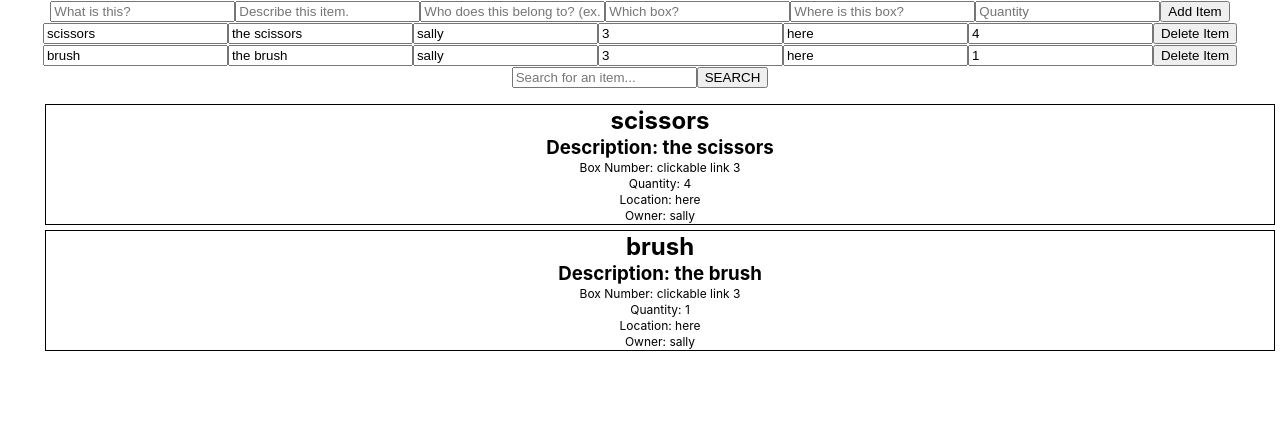
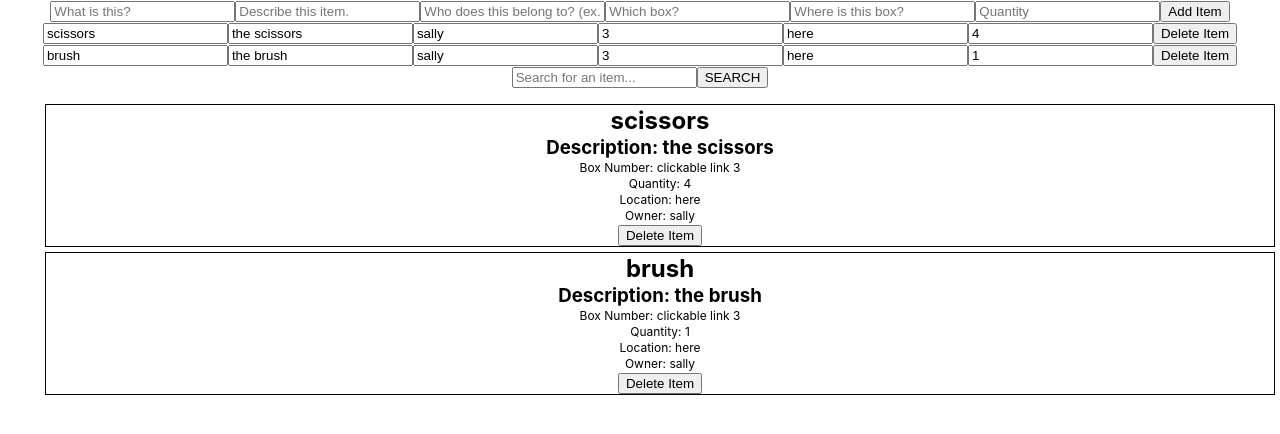
Before and after one commit to shaundai/kangaroo, a React (Create React App) app: page / in a window 1280 px wide. Shown: the top 434 px of the page. Built offline with nearby package versions, Linux system fonts and the light colour scheme.

Commit message:
add a confirm button for deleting items

```diff
--- a/src/Components/EditItemForm.js
+++ b/src/Components/EditItemForm.js
@@ -18,7 +18,7 @@ import React from 'react';
                 <input name="box"  type="text" onChange={handleChange} value={props.item.box} required></input>
                 <input name="location" type="text" onChange={handleChange} value={props.item.location} ></input>
                 <input name="quantity"  type="text" onChange={handleChange} value={props.item.quantity} ></input>
-                <button onClick={()=>props.deleteItem(props.index)}>Delete Item</button>
+            <button onClick={()=>{if (window.confirm('Are you sure you want to delete me?')) props.deleteItem(props.index)}}>Delete Item</button>
             </div>
         )
 }
--- a/src/Components/FindItem.js
+++ b/src/Components/FindItem.js
@@ -7,7 +7,7 @@ function FindItem(props){
         <React.Fragment>
             <Searchbar onSearch={props.onSearch} />
             <ul>
-            {Object.keys(props.itemList).map(key => <Item key={key} details={props.itemList[key]} />)}
+            {Object.keys(props.itemList).map(key => <Item key={key} index={key} details={props.itemList[key]} deleteItem={props.deleteItem} />)}
             </ul>
         </React.Fragment>
     )
--- a/src/Components/Item.js
+++ b/src/Components/Item.js
@@ -10,6 +10,7 @@ function Item(props) {
                 <p>Quantity: {quantity}</p>
                 <p>Location: {location}</p>
                 <p>Owner: {owner}</p>
+                <button onClick={()=>{if (window.confirm('Are you sure you want to delete me?'))props.deleteItem(props.index)}}>Delete Item</button>
             </li>
         )
 }
```
